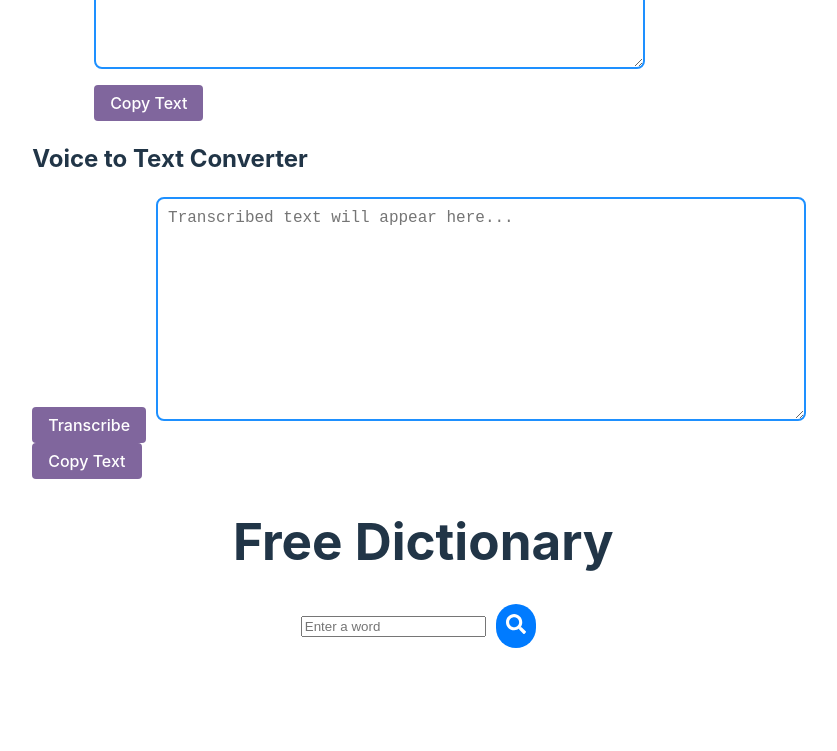
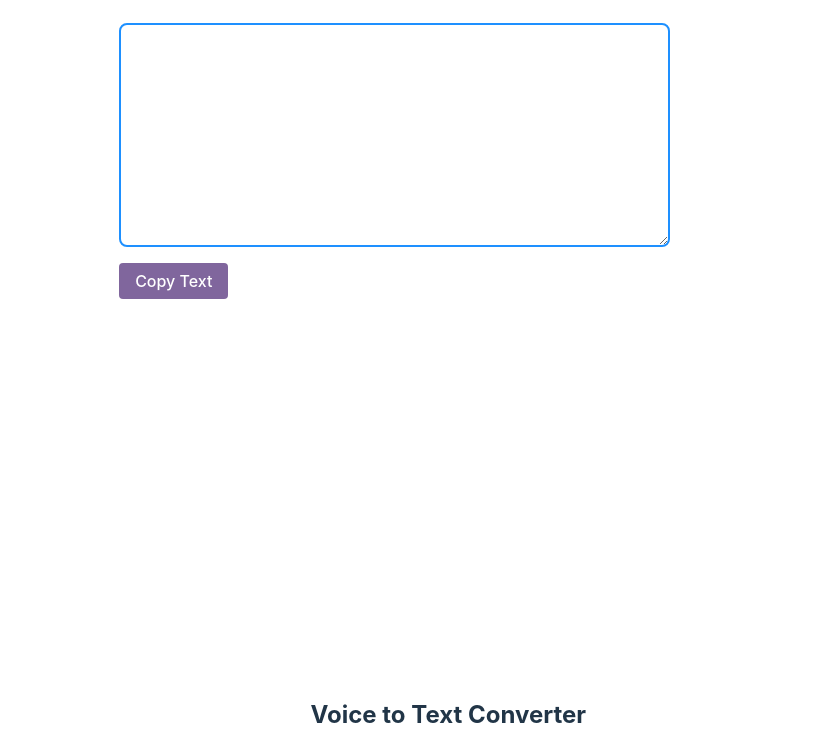
Before and after one commit to ekansh-vedi/text-utilization, a React (Vite) app: page / in a window 1280 px wide. Shown: the part 1120-1871 px from the top of the page, without its empty margins (35-872 px from the left). Before the commit the page ends 1768 px from the top, so only its background shows below. Built offline with nearby package versions, Linux system fonts and the light colour scheme.

Commit message:
aligned items and improved features

```diff
--- a/src/App.css
+++ b/src/App.css
@@ -171,8 +171,8 @@ span {
   background-color: #007bff;
   color: #fff;
   border: none;
-  border-radius: 100px;
-  padding: 10px;
+  border-radius: 10px;
+  padding: 9px;
   margin-left: 10px; /* Add space between input field and button */
   cursor: pointer;
 }
@@ -180,3 +180,12 @@ span {
 .searchBox button:hover {
   background-color: #0056b3; /* Darker shade on hover */
 }
+
+.centered {
+  display: flex;
+  flex-direction: column;
+  align-items: center;
+  justify-content: center;
+  height: 100vh;
+  margin-left:50px;
+}
--- a/src/App.jsx
+++ b/src/App.jsx
@@ -1,10 +1,11 @@
-// import React from 'react';
+
 import './App.css';
 import TextUtility from './TextUtility';
 import ImageTextExtractor from './ImageTextExtractor';
 // import WordToPDFConverter from './WordToPdfConverter';
 import AudioToTextConverter from './AudioToText';
 import DictionaryComponent from './Dictionary';
+
 
 
 
@@ -18,7 +19,6 @@ function App() {
  {/* <WordToPDFConverter/> */}
  <AudioToTextConverter/>
  <DictionaryComponent/>
-
     </div>
   );
 }
--- a/src/AudioToText.jsx
+++ b/src/AudioToText.jsx
@@ -33,11 +33,9 @@ const AudioToTextConverter = () => {
   };
 
   return (
-    <div>
+    <div className='centered'>
       <h2>Voice to Text Converter</h2>
-      <button onClick={handleTranscribe} disabled={isTranscribing}>
-        {isTranscribing ? 'Transcribing...' : 'Transcribe'}
-      </button>
+
       <textarea
         value={transcribedText}
         onChange={() => {}}
@@ -45,6 +43,10 @@ const AudioToTextConverter = () => {
         rows={6}
         cols={50}
       />
+       <button onClick={handleTranscribe} disabled={isTranscribing}>
+        {isTranscribing ? 'Transcribing...' : 'Transcribe '}
+      </button>
+      <br />
       <button onClick={handleCopyText} disabled={!transcribedText}>
         Copy Text
       </button>
--- a/src/Dictionary.jsx
+++ b/src/Dictionary.jsx
@@ -2,17 +2,20 @@ import { useState } from "react";
 import Axios from "axios";
 import { FaSearch, FaCopy } from "react-icons/fa";
 
-
 function App() {
-  const [data, setData] = useState("");
+  const [data, setData] = useState(null);
   const [searchWord, setSearchWord] = useState("");
+  const [isValidWord, setIsValidWord] = useState(true);
 
   const getMeaning = async () => {
     try {
       const response = await Axios.get(`https://api.dictionaryapi.dev/api/v2/entries/en_US/${searchWord}`);
       setData(response.data[0]); // Assuming the API response is an array with the first element containing the data
+      setIsValidWord(true); // Set to true when word is found
     } catch (error) {
       console.error("Error fetching meaning:", error);
+      setData(null); // Reset data state
+      setIsValidWord(false); // Set to false when word is not found
     }
   };
 
@@ -41,6 +44,7 @@ function App() {
           <FaSearch size="20px" />
         </button>
       </div>
+      {!isValidWord && <p>Invalid word. Please enter a valid word.</p>}
       {data && (
         <div className="showResults">
           <h2>
--- a/src/ImageTextExtractor.jsx
+++ b/src/ImageTextExtractor.jsx
@@ -31,7 +31,7 @@ const ImageTextExtractor = () => {
   };
 
   return (
-    <div>
+    <div className='centered'>
       <h2>Image Text Extractor</h2>
       <input type="file" accept="image/*" onChange={handleImageUpload} />
       <div>
```
